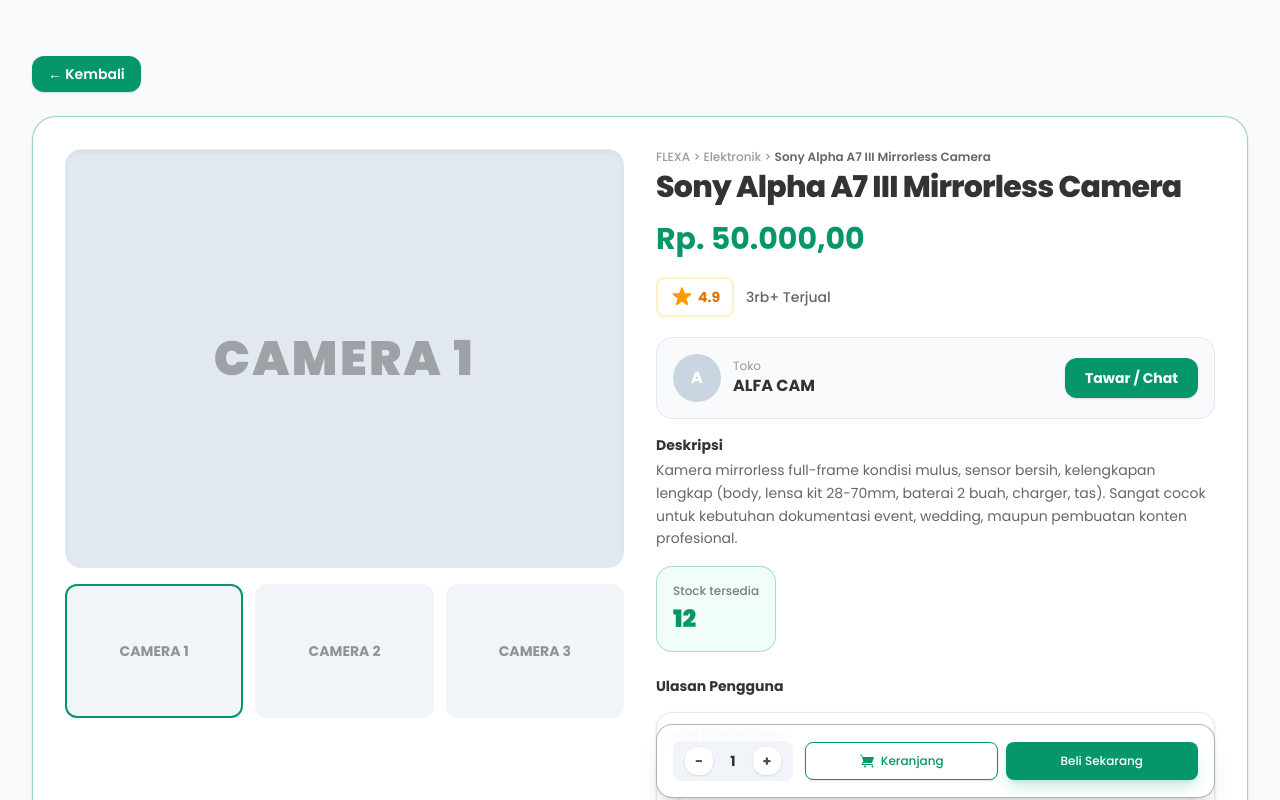
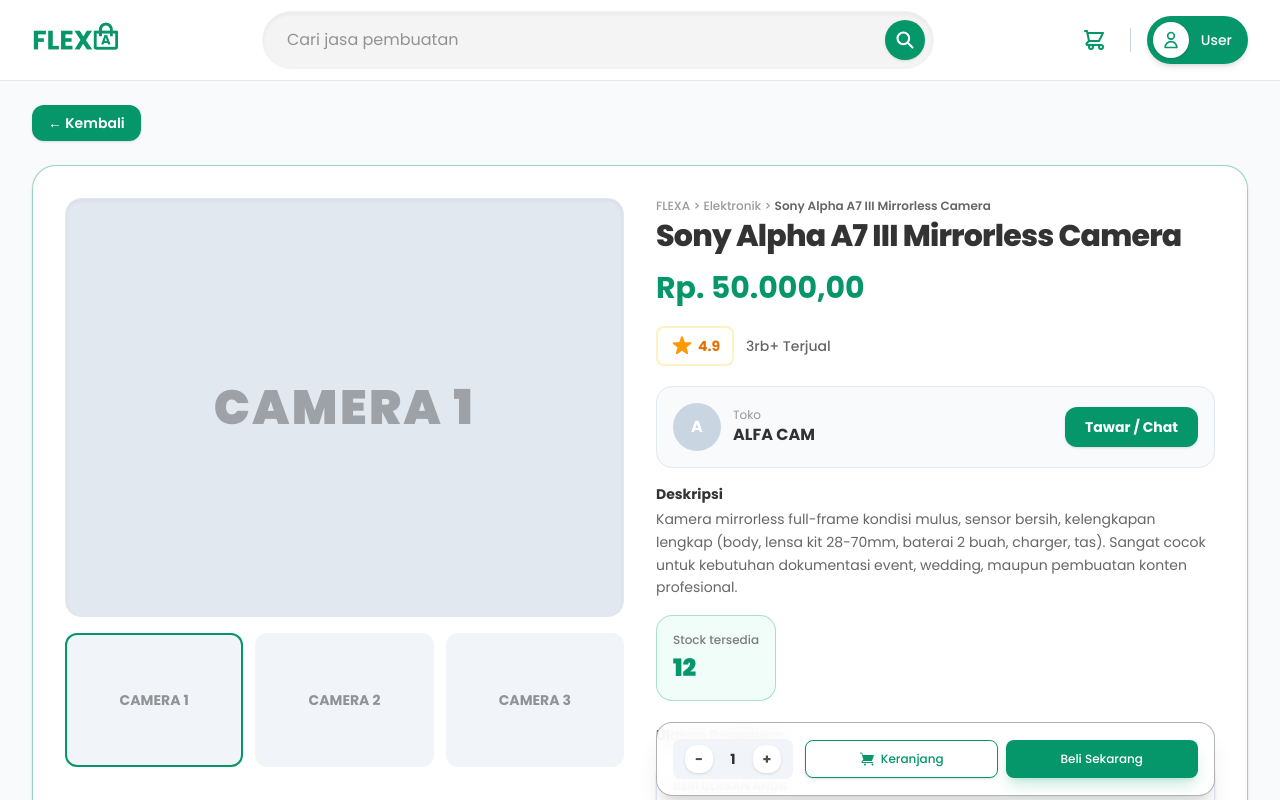
Before and after one commit to NarayanaMahendraAbimanyu/FLEXA-Marketplace, a Next.js app: page /produk/1 in a window 1280 px wide. Shown: the top 800 px of the page. Built offline with nearby package versions, Linux system fonts and the light colour scheme; no server answers.

Commit message:
Memperbaiki desain pada detail produk

```diff
--- a/app/components/NavbarBuyer.tsx
+++ b/app/components/NavbarBuyer.tsx
@@ -15,10 +15,11 @@
 
 interface NavbarBuyerProps {
   searchQuery: string;
-  onSearchChange: (value: string) => void;
+  onSearchChange: (val: string) => void;
+  onSearchSubmit?: (val: string) => void;
 }
 
-export default function NavbarBuyer({ searchQuery, onSearchChange }: NavbarBuyerProps) {
+export default function NavbarBuyer({ searchQuery, onSearchChange, onSearchSubmit }: NavbarBuyerProps) {
   const router = useRouter();
   const [placeholderText, setPlaceholderText] = useState('');
   const [placeholderIndex, setPlaceholderIndex] = useState(0);
@@ -100,12 +101,31 @@
     });
   };
 
+  const handleSearchAction = () => {
+    if (onSearchSubmit) {
+      onSearchSubmit(searchQuery);
+    } else {
+      if (searchQuery.trim() !== '') {
+        router.push(`/?search=${encodeURIComponent(searchQuery)}`);
+      } else {
+        router.push('/');
+      }
+    }
+  };
+
+  const handleKeyDown = (e: React.KeyboardEvent<HTMLInputElement>) => {
+    if (e.key === 'Enter') {
+      handleSearchAction();
+    }
+  };
+
   return (
     <header className="w-full bg-white border-b border-slate-200 sticky top-0 z-50">
       <div className="max-w-7xl mx-auto px-4 sm:px-6 lg:px-8 py-3 sm:py-0 sm:h-20 flex flex-col sm:flex-row items-center justify-between gap-3 sm:gap-4 md:gap-6">
 
         <div className="w-full sm:w-auto flex items-center justify-between shrink-0">
-          <div
+          <Link
+            href="/"
             onClick={scrollToTop}
             className="flex items-center cursor-pointer active:scale-98 transition-all duration-200"
           >
@@ -117,7 +137,7 @@
               priority
               className="h-8 sm:h-9 md:h-10 w-auto object-contain"
             />
-          </div>
+          </Link>
 
           <div className="flex items-center gap-1 sm:hidden relative" ref={mobileMenuRef}>
             <button
@@ -216,11 +236,13 @@
               type="text"
               value={searchQuery}
               onChange={(e) => onSearchChange(e.target.value)}
+              onKeyDown={handleKeyDown}
               placeholder={placeholderText}
               className="w-full bg-transparent text-xs sm:text-sm md:text-base text-black/80 placeholder-black/40 focus:outline-none pr-2"
             />
             <button
               type="button"
+              onClick={handleSearchAction}
               className="bg-[#059669] hover:scale-110 text-white p-1.5 sm:p-2 md:p-2.5 rounded-full transition-all duration-200 shrink-0 flex items-center justify-center shadow-sm active:scale-95"
             >
               <svg
--- a/app/produk/[id]/page.tsx
+++ b/app/produk/[id]/page.tsx
@@ -1,8 +1,9 @@
 'use client';
 
 import React, { useState } from 'react';
-import { useParams } from 'next/navigation';
+import { useParams, useRouter } from 'next/navigation';
 import Link from 'next/link';
+import NavbarBuyer from '@/app/components/NavbarBuyer';
 
 interface Review {
   id: number;
@@ -14,8 +15,10 @@
 
 export default function ProductDetailPage() {
   const params = useParams();
+  const router = useRouter();
   const productId = params?.id;
 
+  const [searchQuery, setSearchQuery] = useState('');
   const [quantity, setQuantity] = useState(1);
   const [selectedImage, setSelectedImage] = useState(0);
 
@@ -59,6 +62,14 @@
     }, 3000);
   };
 
+  const handleSearchSubmit = (val: string) => {
+    if (val.trim() !== '') {
+      router.push(`/?search=${encodeURIComponent(val)}`);
+    } else {
+      router.push('/');
+    }
+  };
+
   const handleAddReview = (e: React.FormEvent) => {
     e.preventDefault();
     setAlertMessage('');
@@ -90,9 +101,18 @@
   };
 
   return (
-    <main className="w-full min-h-screen bg-slate-50 pt-14 pb-12 px-4 sm:px-6 lg:px-8 relative">
+    <div className="w-full min-h-screen bg-slate-50 flex flex-col">
+      <NavbarBuyer
+        searchQuery={searchQuery}
+        onSearchChange={(val) => {
+          setSearchQuery(val);
+        }}
+        onSearchSubmit={handleSearchSubmit}
+      />
+
+      <main className="w-full flex-1 pt-6 pb-12 px-4 sm:px-6 lg:px-8 relative max-w-7xl mx-auto">
         {alertMessage && (
-        <div className={`fixed top-6 left-1/2 -translate-x-1/2 z-50 bg-white border border-[#059669] text-black/80 px-5 py-3 rounded-2xl shadow-lg font-medium text-xs sm:text-sm flex items-center gap-3 transition-all duration-300 ${
+          <div className={`fixed top-24 left-1/2 -translate-x-1/2 z-50 bg-white border border-[#059669] text-black/80 px-5 py-3 rounded-2xl shadow-lg font-medium text-xs sm:text-sm flex items-center gap-3 transition-all duration-300 ${
             isAlertVisible ? 'opacity-100 translate-y-0' : 'opacity-0 -translate-y-12'
           }`}>
             <span className="text-red-500 font-bold">✕</span>
@@ -100,7 +120,7 @@
           </div>
         )}
 
-      <div className="max-w-7xl mx-auto mb-6">
+        <div className="mb-6">
           <Link
             href="/"
             className="inline-flex items-center gap-2 px-4 py-2 bg-[#059669] text-white rounded-xl font-semibold text-xs sm:text-sm hover:bg-emerald-700 hover:scale-[1.03] active:scale-[0.98] duration-200 transition-all shadow-sm"
@@ -109,8 +129,8 @@
           </Link>
         </div>
 
-      <div className="max-w-7xl mx-auto border border-[#059669]/40 rounded-3xl p-4 sm:p-6 lg:p-8 bg-white shadow-sm grid grid-cols-1 lg:grid-cols-12 gap-8 items-start relative">
-        <div className="w-full lg:col-span-6 lg:sticky lg:top-13 space-y-4">
+        <div className="border border-[#059669]/40 rounded-3xl p-4 sm:p-6 lg:p-8 bg-white shadow-sm grid grid-cols-1 lg:grid-cols-12 gap-8 items-start relative">
+          <div className="w-full lg:col-span-6 lg:sticky lg:top-28 space-y-4">
             <div className="w-full aspect-[4/3] bg-slate-200 rounded-2xl flex items-center justify-center p-6 border border-slate-200 shadow-inner">
               <span className="text-3xl sm:text-5xl font-black text-black/30 tracking-wider">
                 {product.images[selectedImage]}
@@ -280,7 +300,7 @@
               </div>
             </div>
 
-          <div className="sticky md:sticky md:bottom-0.5 bottom-1 left-0 right-0 z-40 bg-white/95 sm:bg-white/90 backdrop-blur-md p-3 sm:p-4 border-t sm:border border-black/30 sm:rounded-2xl shadow-xl flex items-center justify-between gap-3">
+            <div className="sticky bottom-1 left-0 right-0 z-40 bg-white/95 sm:bg-white/90 backdrop-blur-md p-3 sm:p-4 border-t sm:border border-black/30 sm:rounded-2xl shadow-xl flex items-center justify-between gap-3">
               <div className="flex items-center gap-2 bg-slate-100 px-3 py-1.5 rounded-lg flex-shrink-0">
                 <button
                   type="button"
@@ -320,5 +340,6 @@
           </div>
         </div>
       </main>
+    </div>
   );
 }
```
Lines whose indentation alone changed are shown as unchanged.
